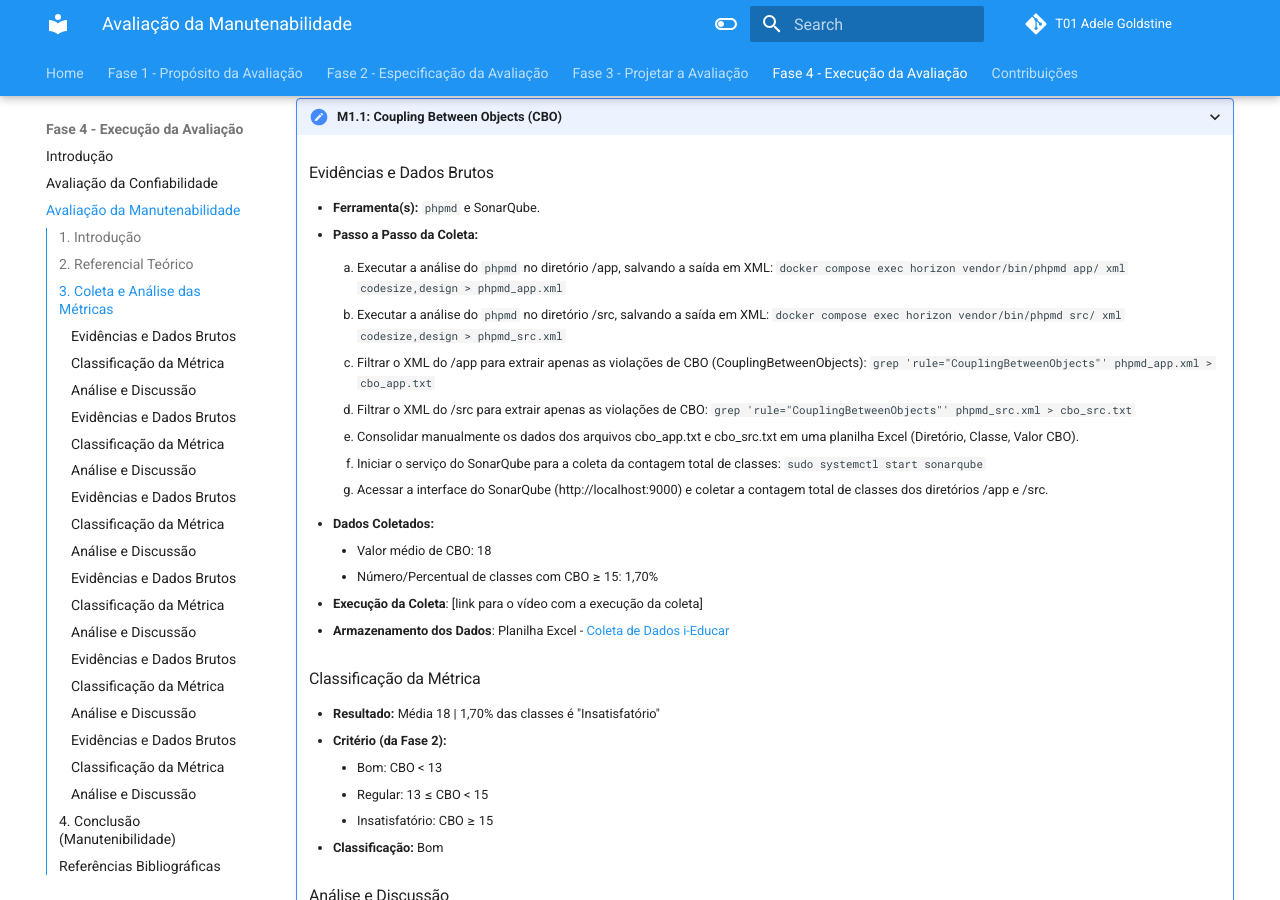
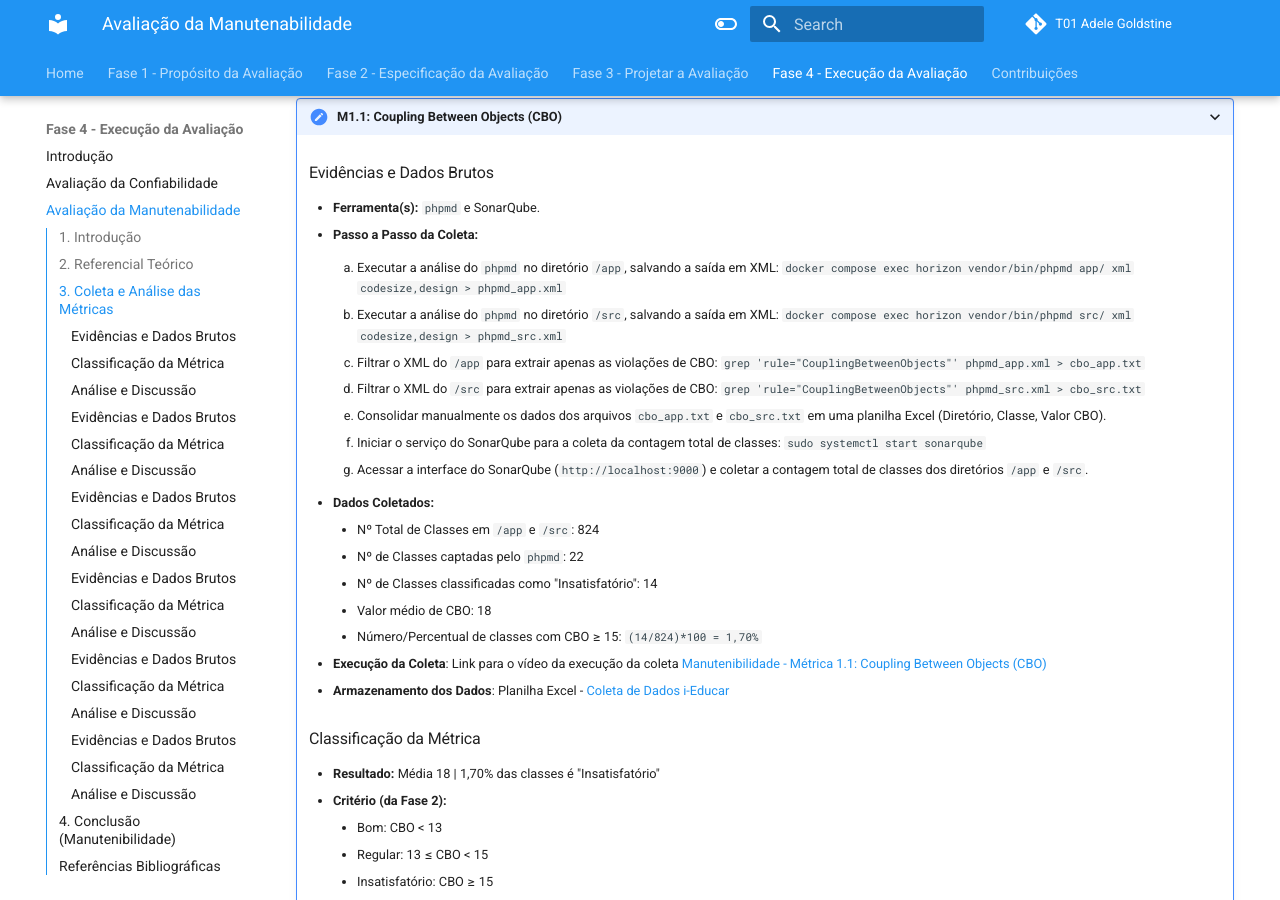
Before and after one commit to FCTE-Qualidade-de-Software-1/2025-2_T01_ADELE-GOLDSTINE, an MkDocs documentation site: the page built from docs/fase_4/avaliacao-manutenibilidade.md, in a window 1280 px wide and 900 px high, scrolled down 1007 px. Built offline with MkDocs 1.6.1 and Material for MkDocs 9.7.7, drawn with Linux system fonts in a browser that asks for light colours; comment, search, counter and statistics services are not loaded; some of the changed lines change nothing that is shown.

Commit message:
adiciona avaliação manutenibilidade-Repetido e manutenibilidade-CC

```diff
--- a/docs/fase_4/avaliacao-manutenibilidade.md
+++ b/docs/fase_4/avaliacao-manutenibilidade.md
@@ -38,23 +38,27 @@
     * **Ferramenta(s):** `phpmd` e SonarQube.
     * **Passo a Passo da Coleta:**
 
-        1. Executar a análise do `phpmd` no diretório /app, salvando a saída em XML: `docker compose exec horizon vendor/bin/phpmd app/ xml codesize,design > phpmd_app.xml`
+        1. Executar a análise do `phpmd` no diretório `/app`, salvando a saída em XML: `docker compose exec horizon vendor/bin/phpmd app/ xml codesize,design > phpmd_app.xml`
 
-        2. Executar a análise do `phpmd` no diretório /src, salvando a saída em XML: `docker compose exec horizon vendor/bin/phpmd src/ xml codesize,design > phpmd_src.xml`
+        2. Executar a análise do `phpmd` no diretório `/src`, salvando a saída em XML: `docker compose exec horizon vendor/bin/phpmd src/ xml codesize,design > phpmd_src.xml`
 
-        3. Filtrar o XML do /app para extrair apenas as violações de CBO (CouplingBetweenObjects): `grep 'rule="CouplingBetweenObjects"' phpmd_app.xml > cbo_app.txt`
+        3. Filtrar o XML do `/app` para extrair apenas as violações de CBO: `grep 'rule="CouplingBetweenObjects"' phpmd_app.xml > cbo_app.txt`
 
-        4. Filtrar o XML do /src para extrair apenas as violações de CBO: `grep 'rule="CouplingBetweenObjects"' phpmd_src.xml > cbo_src.txt`
+        4. Filtrar o XML do `/src` para extrair apenas as violações de CBO: `grep 'rule="CouplingBetweenObjects"' phpmd_src.xml > cbo_src.txt`
 
-        5. Consolidar manualmente os dados dos arquivos cbo_app.txt e cbo_src.txt em uma planilha Excel (Diretório, Classe, Valor CBO).
+        5. Consolidar manualmente os dados dos arquivos `cbo_app.txt` e `cbo_src.txt` em uma planilha Excel (Diretório, Classe, Valor CBO).
 
         6. Iniciar o serviço do SonarQube para a coleta da contagem total de classes: `sudo systemctl start sonarqube`
 
-        7. Acessar a interface do SonarQube (http://localhost:9000) e coletar a contagem total de classes dos diretórios /app e /src.
+        7. Acessar a interface do SonarQube (`http://localhost:9000`) e coletar a contagem total de classes dos diretórios `/app` e `/src`.
+
     * **Dados Coletados:**
+        * Nº Total de Classes em `/app` e `/src`: 824
+        * Nº de Classes captadas pelo `phpmd`: 22
+        * Nº de Classes classificadas como "Insatisfatório": 14
         * Valor médio de CBO: 18
-        * Número/Percentual de classes com CBO ≥ 15: 1,70%
-    * **Execução da Coleta**: [link para o vídeo com a execução da coleta]
+        * Número/Percentual de classes com CBO ≥ 15: `(14/824)*100 = 1,70%`
+    * **Execução da Coleta**: Link para o vídeo da execução da coleta [Manutenibilidade - Métrica 1.1: Coupling Between Objects (CBO)](https://youtu.be/BjQ9_M7l6DQ)
     * **Armazenamento dos Dados**: Planilha Excel - [Coleta de Dados i-Educar](https://docs.google.com/spreadsheets/d/1xK9J1rp2x5ZSQL_L3FXkUHIDdK44DdboHlh9b1tmC_k/edit?usp=sharing)
 
     ### Classificação da Métrica
@@ -76,50 +80,78 @@
 
     ### Evidências e Dados Brutos
 
-    * **Ferramenta(s):** `phpcpd` (PHP Copy/Paste Detector) ou SonarQube.
-    * **Comando:** `phpcpd [caminho]`
+    * **Ferramenta(s):** SonarQube.
     * **Dados Coletados:**
-        * Percentual de linhas duplicadas: [VALOR FINAL]%
-
-    ![Saída da ferramenta de detecção de duplicação]
+        * Densidade: 7,4%
+        * Linhas Duplicadas: 25796
+        * Blocos Duplicados: 2485
+        * Arquivos Duplicados: 378
+    * **Execução da Coleta**: Link para o vídeo da execução da coleta [Manutenibilidade - Métrica 1.2: Percentual de Código Repetido](https://youtu.be/CkMkUP5ixHU)
+    * **Armazenamento dos Dados**: Planilha Excel - [Coleta de Dados i-Educar](https://docs.google.com/spreadsheets/d/1xK9J1rp2x5ZSQL_L3FXkUHIDdK44DdboHlh9b1tmC_k/edit?usp=sharing)
 
     ### Classificação da Métrica
 
-    * **Resultado:** [VALOR FINAL]%
+    * **Resultado:** 7,4%
     * **Critério (da Fase 2):**
         * Bom: ≤ 3%
         * Regular: 3% < M1.2 ≤ 5%
         * Insatisfatório: > 5%
-    * **Classificação:** [PREENCHER: Excelente/Bom/Regular/Insatisfatório]
+    * **Classificação:** Insatisfatório
 
     ### Análise e Discussão
 
-    [PREENCHER: O que esse valor significa? Código duplicado é um grande indicador de débito técnico. Se um bug for encontrado em um trecho copiado, ele precisará ser corrigido em N lugares. Isso valida H1.1 (junto com o CBO)? Qual o impacto no custo de manutenção?]
+    De acordo com a análise pelo SonarQube, a densidade de código duplicado em todo o repositório do i-Educar é consideravelmente alta levando em consideração os critérios de julgamento definidos pela equipe.
+
+    Assim como o alto acoplamento, a duplicação de código está diretamente ligada aos problemas de manutenção de código (`H1.1`). De acordo com os dados obtidos pelo SonarQube, 2485 blocos de código são duplicados no código do i-Educar e, caso algum desses blocos precisem passar por algum tipo de correção, o retrabalho de manutenção nesse bloco será muito grande.
 
 ??? "M2.1: Complexidade Ciclomática (CC)"
 
     ### Evidências e Dados Brutos
 
-    * **Ferramenta(s):** `phpmd` ou SonarQube.
+    * **Ferramenta(s):** `phpmd` e SonarQube.
     * **Comando:** `phpmd [caminho] xml codesize`
+
+    * Passo a Passo da Coleta:
+        1. Executar a análise do `phpmd` (com a ruleset `codesize`) no diretório `/app`, salvando a saída em XML: `docker compose exec horizon vendor/bin/phpmd app/ xml codesize > phpmd_app_codesize.xml`
+
+        2. Executar a análise do `phpmd` (com a ruleset `codesize`) no diretório `/src`, salvando a saída em XML: `docker compose exec horizon vendor/bin/phpmd src/ xml codesize > phpmd_src_codesize.xml`
+
+        3. Filtrar o XML do `/app` (`phpmd_app_codesize.xml`) para extrair apenas as violações de CC (CyclomaticComplexity): `grep 'rule="CyclomaticComplexity"' phpmd_app_codesize.xml > cc_app.txt`
+
+        4. Filtrar o XML do /`src` (`phpmd_src_codesize.xml`) para extrair apenas as violações de CC: `grep 'rule="CyclomaticComplexity"' phpmd_src_codesize.xml > cc_src.txt`
+
+        5. Consolidar manualmente os dados dos arquivos `cc_app.txt` e `cc_src.txt` em uma planilha Excel (Diretório, Classe, Método, Valor CC).
+
+        6. Iniciar o serviço do SonarQube para a coleta dos dados globais: `sudo systemctl start sonarqube`
+
+        7. Acessar a interface do SonarQube (`http://localhost:9000`) e coletar a contagem total de "Funções" (Functions) e a "Complexidade Ciclomática" (Cyclomatic Complexity) total dos diretórios `/app` e `/src`.
+
     * **Dados Coletados:**
-        * Complexidade Ciclomática média por método: [PREENCHER]
-        * Número/Percentual de métodos com CC > 10: [PREENCHER]
+        * Nº Total de Métodos em `/app` e `/src`: 3450
+        * Valor Total de CC em `/app` e `/src`: 5588
+        * Nº de Métodos Capturados pelo `phpmd`: 34
+        * Nº de Métodos Considerados Insatisfatórios: 23
+        * Complexidade Ciclomática média por método: `Valor Total de CC em '/app' e '/src'/ Nº Total de Métodos em '/app' e '/src' =  1,62`
+        * Número/Percentual de métodos com CC > 10: `(Nº de Métodos Insatisfatórios / Nº Total de métodos em '/app' e '/src')*100 = 0,67%`
 
-    ![Saída da ferramenta de análise de Complexidade]
+    * **Execução da Coleta**: Link para o vídeo da execução da coleta [Manutenibilidade - Métrica 2.1:  Complexidade Ciclomática (CC)](https://youtu.be/NKvr9xHC6bA)
+    * **Armazenamento dos Dados**: Planilha Excel - [Coleta de Dados i-Educar](https://docs.google.com/spreadsheets/d/1xK9J1rp2x5ZSQL_L3FXkUHIDdK44DdboHlh9b1tmC_k/edit?usp=sharing)
+
 
     ### Classificação da Métrica
 
-    * **Resultado:** Média [X] / [Y]% dos métodos é "Insatisfatório"
+    * **Resultado:** Média 1,62 / 0,67% dos métodos é "Insatisfatório"
     * **Critério (da Fase 2):**
         * Bom: CC ≤ 5
         * Regular: 5 < CC ≤ 10
         * Insatisfatório: CC > 10
-    * **Classificação:** [PREENCHER: Focar na quantidade de métodos "Insatisfatórios"]
+    * **Classificação:** Bom
 
     ### Análise e Discussão
 
-    [PREENCHER: O que esses dados indicam? Métodos com alta CC (muitos `if`, `else`, `for`, `while`) são difíceis de entender, testar e modificar. Isso valida a H2.1? Qual o impacto no tempo de onboarding de novos desenvolvedores?]
+    A complexidade ciclomática (CC) do i-Educar é boa e o percentual de métodos que possuem uma complexidade ciclomática maior que 10, ou seja, insatisfatória para nossa análise, corresponde a menos de um por cento de todos os métodos coletados para a análise. Além disso, a média de CC por método também possui um valor bem abaixo do que definimos como "Bom" na definição das métricas.
+
+    Entretanto, cabe mencionar que alguns métodos capturados pelo phpmd na análise possuem um alto nível de CC, como o método "getExportFormatData" da classe "Registro10" em "/src" que possui uma CC de 186, demonstrando que apesar de em termos gerais a complexidade ciclomática ser boa, existem métodos que podem passar por análises pelo time de desenvolvimento do i-Educar visando diminuir a CC deles, como dito pela hipótese `H2.1`, um código com complexidade muito alta, faz o desenvolvedor gastar muito esforço cognitivo para entendê-lo.
 
 ??? "M3.1: Percentual de Cobertura de Teste (Line Coverage)"
 
```
